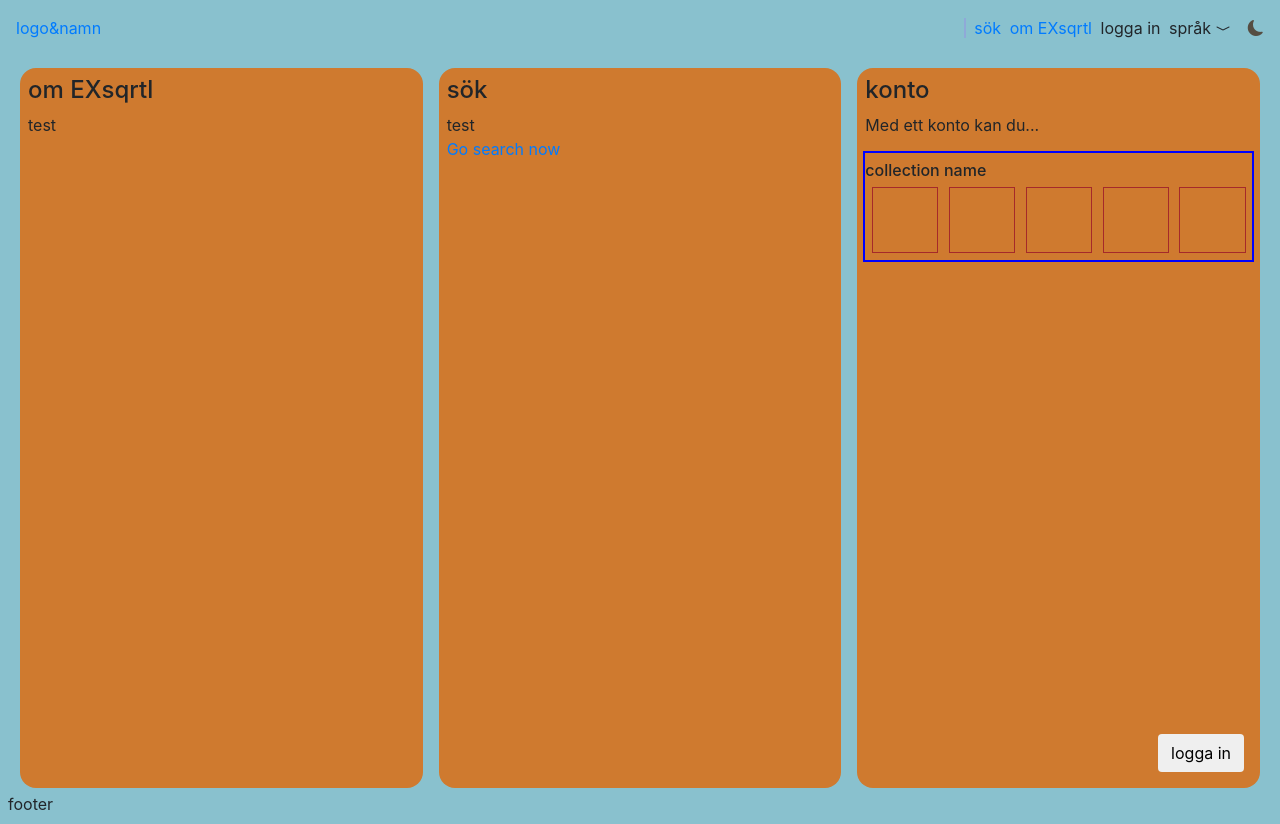
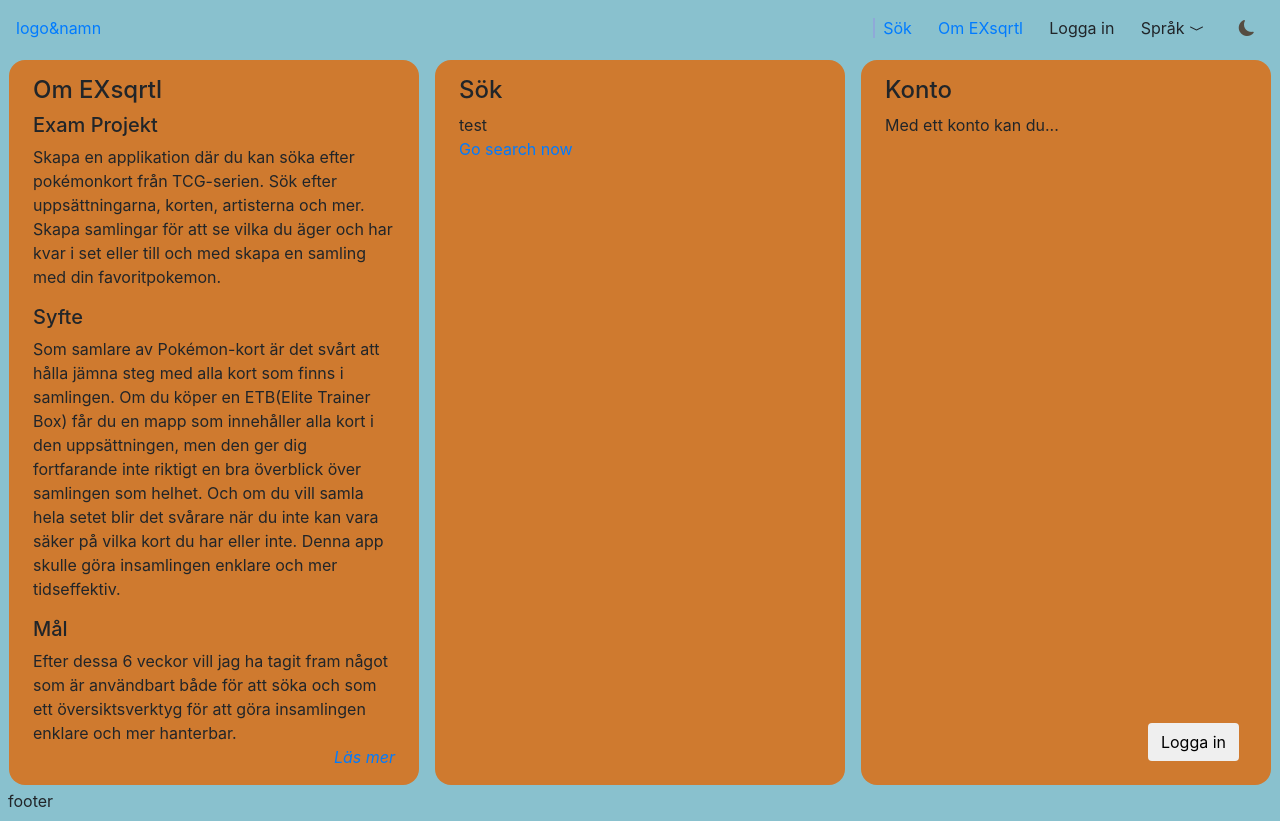
Before and after one commit to Carowa27/mondex, a React (Vite) app in the folder FrontEnd/: page / in a window 1280 px wide. Built offline with nearby package versions, Linux system fonts and the light colour scheme; no server answers.

Commit message:
(build) add wireframes, lang, start userPage

```diff
--- a/FrontEnd/src/components/CollectionBanner.tsx
+++ b/FrontEnd/src/components/CollectionBanner.tsx
@@ -1,12 +1,15 @@
 import { useMediaQuery } from "react-responsive";
 import { variables } from "../globals/variables";
+import { useAuth0 } from "@auth0/auth0-react";
 
 export const CollectionBanner = () => {
   const isDesktop = useMediaQuery({ query: variables.breakpoints.desktop });
+  const { isAuthenticated } = useAuth0();
 
   return (
     <>
-      {/* {isAuthenticated &&<></>} */}
+      {isAuthenticated && (
+        <>
           {isDesktop ? (
             <div style={{ outline: "2px blue solid" }} className="py-2">
               <h6>collection name</h6>
@@ -58,5 +61,7 @@ export const CollectionBanner = () => {
             </div>
           )}
         </>
+      )}
+    </>
   );
 };
--- a/FrontEnd/src/components/FrontPageBtnCard.tsx
+++ b/FrontEnd/src/components/FrontPageBtnCard.tsx
@@ -1,43 +1,45 @@
 import { useMediaQuery } from "react-responsive";
 import { variables } from "../globals/variables";
-import { ThemeContext } from "../globals/theme";
-import { useContext } from "react";
 
 export const FrontPageBtnCard = ({
   children,
   footer,
+  bkcolor,
 }: {
   children: React.ReactNode;
   footer?: React.ReactNode;
+  bkcolor?: string;
 }) => {
-  const { theme } = useContext(ThemeContext);
   const isDesktop = useMediaQuery({ query: variables.breakpoints.desktop });
   return (
     <div
       className={
         isDesktop
-          ? "p-2 col mx-2 d-flex flex-column"
-          : "p-2 col-11 d-flex align-items-start flex-column"
+          ? "px-4 py-3 col mx-2 d-flex flex-column"
+          : "p-2 col-11 mb-2 d-flex align-items-start flex-column"
       }
       style={
         isDesktop
           ? {
               width: "32%",
-              height: "100%",
-              backgroundColor: `${theme.primaryColors.hex.shell}`,
+              minHeight: "100%",
+              backgroundColor: `${bkcolor}`,
               textOverflow: "ellipsis",
               overflow: "hidden",
               whiteSpace: "nowrap",
               borderRadius: "1rem",
+              textWrap: "wrap",
             }
           : {
-              width: "95%",
-              height: "32%",
-              backgroundColor: `${theme.primaryColors.hex.shell}`,
+              width: "100%",
+              minHeight: "29vh",
+              height: "auto",
+              backgroundColor: `${bkcolor}`,
               textOverflow: "ellipsis",
               overflow: "hidden",
               whiteSpace: "nowrap",
               borderRadius: "0.8rem",
+              textWrap: "wrap",
             }
       }
     >
--- a/FrontEnd/src/globals/language/english.json
+++ b/FrontEnd/src/globals/language/english.json
@@ -1,10 +1,17 @@
 {
-  "word_about": "about",
-  "word_account": "account",
-  "word_language": "language",
-  "word_search": "search",
+  "word_about": "About",
+  "word_account": "Account",
+  "word_goal": "Goal",
+  "word_language": "Language",
+  "word_purpose": "Purpose",
+  "word_search": "Search",
   "account_description": "With an account you can....",
-  "account_login": "login",
-  "account_logout": "logout",
-  "about_about_project": "about"
+  "account_login": "Login",
+  "account_logout": "Logout",
+  "about_about_project": "About EXsqrtl",
+  "about_exam": "Exam Project",
+  "about_description_exam": "Create an application where you can search for pokemon cards from the TCG series. Search for the sets, cards, artists and more. Create collections to see which ones you own and have left in sets or even create a collection with your favorite pokemon.",
+  "about_description_goal": "After these 6 weeks I want to have developed something that is usable both for searching and as an overview tool to make the collecting easier and more manageable.",
+  "about_description_purpose": "As a collector of Pokémon cards it is hard to keep up with all the cards that are in the collection. If you buy an ETB(Elite Trainer Box) you get a folder that contains all the cards in that set, but it still doesn't really give you a good overview on the collection as a whole. And if you want to collect the full set it makes it harder when you can't be sure of which cards you have or not. This app would make the collecting easier and more time effective.",
+  "read_more": "Read more"
 }
--- a/FrontEnd/src/globals/language/swedish.json
+++ b/FrontEnd/src/globals/language/swedish.json
@@ -1,10 +1,17 @@
 {
-  "word_about": "om",
-  "word_account": "konto",
-  "word_language": "språk",
-  "word_search": "sök",
+  "word_about": "Om",
+  "word_account": "Konto",
+  "word_goal": "Mål",
+  "word_language": "Språk",
+  "word_purpose": "Syfte",
+  "word_search": "Sök",
   "account_description": "Med ett konto kan du...",
-  "account_login": "logga in",
-  "account_logout": "logga ut",
-  "about_about_project": "om EXsqrtl"
+  "account_login": "Logga in",
+  "account_logout": "Logga ut",
+  "about_about_project": "Om EXsqrtl",
+  "about_exam": "Exam Projekt",
+  "about_description_exam": "Skapa en applikation där du kan söka efter pokémonkort från TCG-serien. Sök efter uppsättningarna, korten, artisterna och mer. Skapa samlingar för att se vilka du äger och har kvar i set eller till och med skapa en samling med din favoritpokemon.",
+  "about_description_goal": "Efter dessa 6 veckor vill jag ha tagit fram något som är användbart både för att söka och som ett översiktsverktyg för att göra insamlingen enklare och mer hanterbar.",
+  "about_description_purpose": "Som samlare av Pokémon-kort är det svårt att hålla jämna steg med alla kort som finns i samlingen. Om du köper en ETB(Elite Trainer Box) får du en mapp som innehåller alla kort i den uppsättningen, men den ger dig fortfarande inte riktigt en bra överblick över samlingen som helhet. Och om du vill samla hela setet blir det svårare när du inte kan vara säker på vilka kort du har eller inte. Denna app skulle göra insamlingen enklare och mer tidseffektiv.",
+  "read_more": "Läs mer"
 }
--- a/FrontEnd/src/pages/AboutProject.tsx
+++ b/FrontEnd/src/pages/AboutProject.tsx
@@ -1,7 +1,37 @@
+import { useContext } from "react";
+import { LanguageContext } from "../globals/language/language";
+import { FrontPageBtnCard } from "../components/FrontPageBtnCard";
+import { ThemeContext } from "../globals/theme";
+import { useMediaQuery } from "react-responsive";
+import { variables } from "../globals/variables";
+
 export const AboutProject = () => {
+  const isDesktop = useMediaQuery({ query: variables.breakpoints.desktop });
+  const { language } = useContext(LanguageContext);
+  const { theme } = useContext(ThemeContext);
   return (
     <>
-      <h1>exsqrtl</h1>
+      <h2>{language.lang_code.about_about_project}</h2>
+      <div
+        className={
+          isDesktop
+            ? "row my-1" //d-flex flex-row justify-content-around
+            : "row d-flex justify-content-center" //"d-flex flex-column justify-content-around align-items-center"
+        }
+      >
+        <FrontPageBtnCard bkcolor={`${theme.primaryColors.hex.shell}`}>
+          <h5>{language.lang_code.about_exam}</h5>
+          <p>{language.lang_code.about_description_exam}</p>
+        </FrontPageBtnCard>
+        <FrontPageBtnCard bkcolor={`${theme.primaryColors.hex.shell}`}>
+          <h5>{language.lang_code.word_purpose}</h5>
+          <p>{language.lang_code.about_description_purpose}</p>
+        </FrontPageBtnCard>
+        <FrontPageBtnCard bkcolor={`${theme.primaryColors.hex.shell}`}>
+          <h5>{language.lang_code.word_goal}</h5>
+          <p className="m-0">{language.lang_code.about_description_goal}</p>
+        </FrontPageBtnCard>
+      </div>
     </>
   );
 };
--- a/FrontEnd/src/pages/Home.tsx
+++ b/FrontEnd/src/pages/Home.tsx
@@ -1,17 +1,19 @@
 import { useMediaQuery } from "react-responsive";
+import { variables } from "../globals/variables";
 import { FrontPageBtnCard } from "../components/FrontPageBtnCard";
 import { Link } from "react-router-dom";
-import { variables } from "../globals/variables";
 import { useContext } from "react";
 import { LanguageContext } from "../globals/language/language";
 import { useAuth0 } from "@auth0/auth0-react";
 import { LoginBtn } from "../components/LoginBtn";
 import { LogoutBtn } from "../components/LogoutBtn";
 import { CollectionBanner } from "../components/CollectionBanner";
+import { ThemeContext } from "../globals/theme";
 
 export const Home = () => {
   const isDesktop = useMediaQuery({ query: variables.breakpoints.desktop });
   const { language } = useContext(LanguageContext);
+  const { theme } = useContext(ThemeContext);
   const { isLoading, isAuthenticated, user, error } = useAuth0();
 
   console.log("user home", user);
@@ -20,17 +22,36 @@ export const Home = () => {
       <div
         className={
           isDesktop
-            ? "row m-1" //d-flex flex-row justify-content-around
+            ? "row my-1" //d-flex flex-row justify-content-around
             : "row d-flex justify-content-center" //"d-flex flex-column justify-content-around align-items-center"
         }
-        style={{ height: "90vh" }}
       >
-        {/* <Link to="./about"></Link> */}
-        <FrontPageBtnCard>
+        <FrontPageBtnCard
+          footer={
+            <Link to="./about">
+              <i>{language.lang_code.read_more}</i>
+            </Link>
+          }
+          bkcolor={`${theme.primaryColors.hex.shell}`}
+        >
           <h4>{language.lang_code.about_about_project}</h4>
-          <div>test</div>
+          {isDesktop ? (
+            <>
+              <h5>{language.lang_code.about_exam}</h5>
+              <p>{language.lang_code.about_description_exam}</p>
+              <h5>{language.lang_code.word_purpose}</h5>
+              <p>{language.lang_code.about_description_purpose}</p>
+              <h5>{language.lang_code.word_goal}</h5>
+              <p className="m-0">{language.lang_code.about_description_goal}</p>
+            </>
+          ) : (
+            <>
+              <h5>{language.lang_code.about_exam}</h5>
+              <p className="m-0">{language.lang_code.about_description_exam}</p>
+            </>
+          )}
         </FrontPageBtnCard>
-        <FrontPageBtnCard>
+        <FrontPageBtnCard bkcolor={`${theme.primaryColors.hex.shell}`}>
           <h4>{language.lang_code.word_search}</h4>
           <div>test</div>
           <Link to="./search">Go search now</Link>
@@ -41,6 +62,7 @@ export const Home = () => {
         ) : (
           <>
             <FrontPageBtnCard
+              bkcolor={`${theme.primaryColors.hex.shell}`}
               footer={
                 <>
                   <LoginBtn />
--- a/FrontEnd/src/pages/layout/Header.tsx
+++ b/FrontEnd/src/pages/layout/Header.tsx
@@ -5,8 +5,8 @@ export const Header = () => {
   return (
     <>
       <div
-        className="d-flex justify-content-between px-2 pb-2 pt-2"
-        style={{ height: "3.5rem" }}
+        className="d-flex justify-content-between px-2 py-2"
+        style={{ height: "3rem" }}
       >
         <Link to="./">
           <span>logo&namn</span>
--- a/FrontEnd/src/pages/layout/Layout.tsx
+++ b/FrontEnd/src/pages/layout/Layout.tsx
@@ -15,7 +15,9 @@ export const Layout = () => {
       className="d-flex flex-column p-2"
     >
       <Header></Header>
-      <Outlet></Outlet>
+      <main className="mx-2">
+        <Outlet></Outlet>
+      </main>
       <Footer></Footer>
     </div>
   );
--- a/FrontEnd/src/pages/layout/Menu.tsx
+++ b/FrontEnd/src/pages/layout/Menu.tsx
@@ -19,7 +19,7 @@ export const Menu = () => {
         <div
           className="d-flex justify-content-around"
           style={{
-            width: "300px",
+            width: "400px",
           }}
         >
           <Link to="./search">
```
Also changed, not shown: FrontEnd/src/interfaces/ILanguage.ts (+7 -0 lines). Lines whose indentation alone changed are shown as unchanged.
